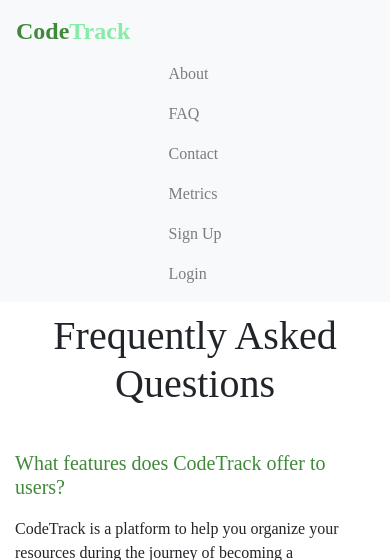
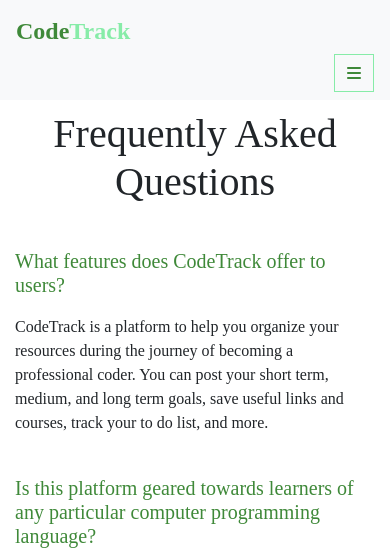
Before and after one commit to chingu-voyages/v15-geckos-team-01, a Django app: template GeckoOneHome/templates/GeckoOneHome/faq.html in a window 390 px wide. Shown: the top 560 px of the page. Run offline with Django 3.2, Linux system fonts and the light colour scheme; the template is opened without the code that fills it, so the values that code supplies are empty; parts of the project's set-up code (start-up, migrations or seed data) failed here and were passed over; some libraries are stand-ins or nearby versions.

Commit message:
adding hamburger to FAQ & mytracks, css, html, js

```diff
--- a/GeckoOneHome/templates/GeckoOneHome/bootstrap_home.html
+++ b/GeckoOneHome/templates/GeckoOneHome/bootstrap_home.html
@@ -31,7 +31,7 @@
             <span class="navbar-toggler-icon"></span>
         </button> -->
         <div class="collapse navbar-collapse d-flex justify-content-center" id="navbarSupportedContent">
-            <ul class="navbar-nav" id="links_list" style="display: none;">
+            <ul class="navbar-nav" id="links_list">
                 <li class="nav-item">
                     <a class="nav-link item-navs" href="#">About</a>
                 </li>
@@ -53,7 +53,7 @@
                     <a class="nav-link item-navs" href="{% url 'signup' %}">Sign Up</a>
                 </li>
                 <li>
-                    <a class="nav-link item-navs" href="{% url 'signup' %}">Login</a>
+                    <a class="nav-link item-navs" href="{% url 'login' %}">Login</a>
 
                 </li>
                 {% endif %}
--- a/GeckoOneHome/templates/GeckoOneHome/faq.html
+++ b/GeckoOneHome/templates/GeckoOneHome/faq.html
@@ -12,15 +12,21 @@
       integrity="sha384-Vkoo8x4CGsO3+Hhxv8T/Q5PaXtkKtu6ug5TOeNV6gBiFeWPGFN9MuhOf23Q9Ifjh"
       crossorigin="anonymous"
     />
+
+     <!-- font awesome kit -->
+    <script src="https://kit.fontawesome.com/b570a31fd0.js" crossorigin="anonymous"></script>
+
     <!-- Local
     <link rel="stylesheet" href="style.css" />
     -->
     <!-- Django -->
       <link rel=stylesheet href="{% static 'css/style.css' %}" />
-      <!--
-      <link rel="stylesheet" href="{% static 'css/bootstrap_home.css' %}">
-      -->
+
       <link rel=stylesheet href="{% static 'css/faq.css' %}" />
+
+       <!-- Javascript -->
+      <script type="text/javascript" src="{% static 'js/hamburger.js' %}"></script>
+
   </head>
   <body>
    <nav class="navbar navbar-expand-lg navbar-light bg-light">
@@ -30,7 +36,7 @@
             <span class="navbar-toggler-icon"></span>
         </button> -->
         <div class="collapse navbar-collapse d-flex justify-content-center" id="navbarSupportedContent">
-            <ul class="navbar-nav">
+            <ul class="navbar-nav" id="links_list">
                 <li class="nav-item">
                     <a class="nav-link item-navs" href="#">About</a>
                 </li>
@@ -58,6 +64,8 @@
                 {% endif %}
             </ul>
         </div>
+        <div class="hamburger" id="hamburger_icon" value="ON"><i class="fas fa-bars"></i></div>
+
     </nav>
 
      <main class="container">
--- a/metrics/templates/metrics/MyTrack_Demo.html
+++ b/metrics/templates/metrics/MyTrack_Demo.html
@@ -31,7 +31,7 @@
   </head>
   <body>
   <nav class="navbar navbar-expand-lg navbar-light bg-light">
-        <a class="navbar-brand logo" href="#"><strong><span class="logo-one">Code</span><span class="logo-two">Track</span></strong></a>
+        <a class="navbar-brand logo" href="/"><strong><span class="logo-one">Code</span><span class="logo-two">Track</span></strong></a>
         <!-- <button class="navbar-toggler" type="button" data-toggle="collapse" data-target="#navbarSupportedContent"
             aria-controls="navbarSupportedContent" aria-expanded="false" aria-label="Toggle navigation">
             <span class="navbar-toggler-icon"></span>
@@ -59,7 +59,7 @@
                     <a class="nav-link item-navs" href="{% url 'signup' %}">Sign Up</a>
                 </li>
                 <li>
-                    <a class="nav-link item-navs" href="{% url 'signup' %}">Login</a>
+                    <a class="nav-link item-navs" href="{% url 'login' %}">Login</a>
 
                 </li>
                 {% endif %}
--- a/static/css/faq.css
+++ b/static/css/faq.css
@@ -2,11 +2,24 @@
     padding: 25px 100px 100px 100px;
 }
 
-/* mobile */
-@media all and (max-width: 799px) and (min-width: 220px) {
-    .faq {
-        padding: 0;
-    }
+
+
+
+/*  HAMBURGER */
+
+.hamburger {
+    display: none;
+    width: 5ch;
+    padding: 10px;
+    align-content: center;
+    justify-content: center;
+    flex-direction: row;
+    margin-left: auto;
+    color: #3F8939;
+    border: 1px solid #87ECA8;
+}
+/*  --   end hamburger -- */
+
 
 h1 {
     text-align: center;
@@ -16,3 +29,29 @@ h5 {
     color: #3F8939;
     padding: 25px 0 10px 0;
 }
+
+/* mobile */
+@media all and (max-width: 799px) and (min-width: 220px) {
+    .faq {
+        padding: 0;
+    }
+     nav {
+        padding: 0;
+    }
+
+    .container {
+        display: block;
+    }
+
+    #links_list {
+        display: none;
+    }
+
+    .hamburger {
+        display: flex;
+    }
+
+    .image {
+        width: 100vw;
+    }
+}
--- a/static/css/style.css
+++ b/static/css/style.css
@@ -32,13 +32,7 @@ img {
     object-fit: contain;
 }
 
-/* mobile */
-@media all and (max-width: 799px) and (min-width: 220px) {
-    nav {
-        padding: 0;
-    }
 
-}
 
 /*  added logo items for nav home/CodeTrack decoration */
 
@@ -56,19 +50,24 @@ img {
 
 /* ------------- end logos -----------*/
 
+
 /*  HAMBURGER */
 
 .hamburger {
-    display: flex;
+    display: none;
+    width: 5ch;
+    padding: 10px;
+    align-content: center;
+    justify-content: center;
     flex-direction: row;
-    justify-content: flex-end;
     margin-left: auto;
     color: #3F8939;
+    border: 1px solid #87ECA8;
 }
+/*  --   end hamburger -- */
 
 
 
-/*  --   end hamburger -- */
 
 .btn_one {
     font-size: .8em;
@@ -132,3 +131,27 @@ nav {
     width: 40vw;
     height: min-content;
 }
+
+/* mobile
+*   Add changes to items for mobile view in here
+*/
+
+@media all and (max-width: 799px) and (min-width: 220px) {
+
+    nav {
+        padding: 0;
+    }
+
+    .container {
+        display: block;
+    }
+    #links_list {
+        display: none;
+    }
+    .hamburger{
+        display: flex;
+    }
+    .image{
+        width: 100vw;
+    }
+}
--- a/static/js/hamburger.js
+++ b/static/js/hamburger.js
@@ -3,8 +3,8 @@
 let nav_div;
 let hamburg;
 
-
-function set_DOM(){
+//console.log("hamburger javascript file loaded.")
+function set_BURGER_DOM(){
     nav_div = document.getElementById("links_list")
     hamburg = document.getElementById("hamburger_icon")
 }
@@ -18,6 +18,7 @@ function hide(element){
 }
 
 function toggle_burger(){
+    //console.log("toggling burger")
     current = hamburg.getAttribute("value")
     if(current == "ON"){
         hamburg.setAttribute("value", "OFF")
@@ -33,12 +34,12 @@ function toggle_burger(){
 }
 
 
-function set_listener(){
+function set_BURGER_listener(){
     hamburg.addEventListener('click', toggle_burger)
 }
 
+window.onload = function(){
+    set_BURGER_DOM()
+    set_BURGER_listener()
 
-window.onload = function(){
-    set_DOM()
-    set_listener()
 }
```
Also changed, not shown: metrics/templates/metrics/MyTrack.html (+12 -7 lines), static/css/bootstrap_home.css (+27 -10 lines), static/css/metrics_home.css (+39 -0 lines), static/js/edit_button.js (+45 -0 lines), db.sqlite3.
